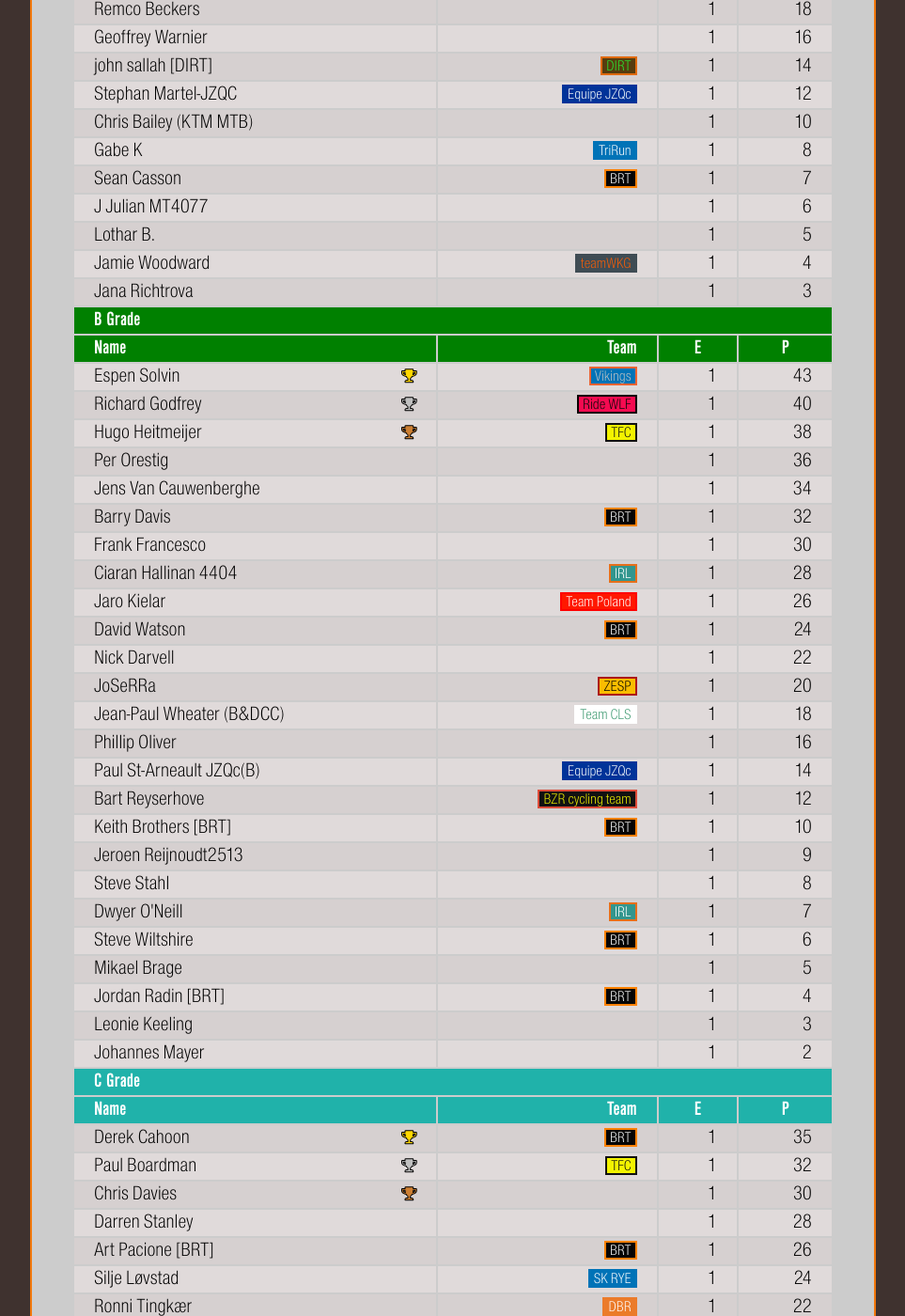
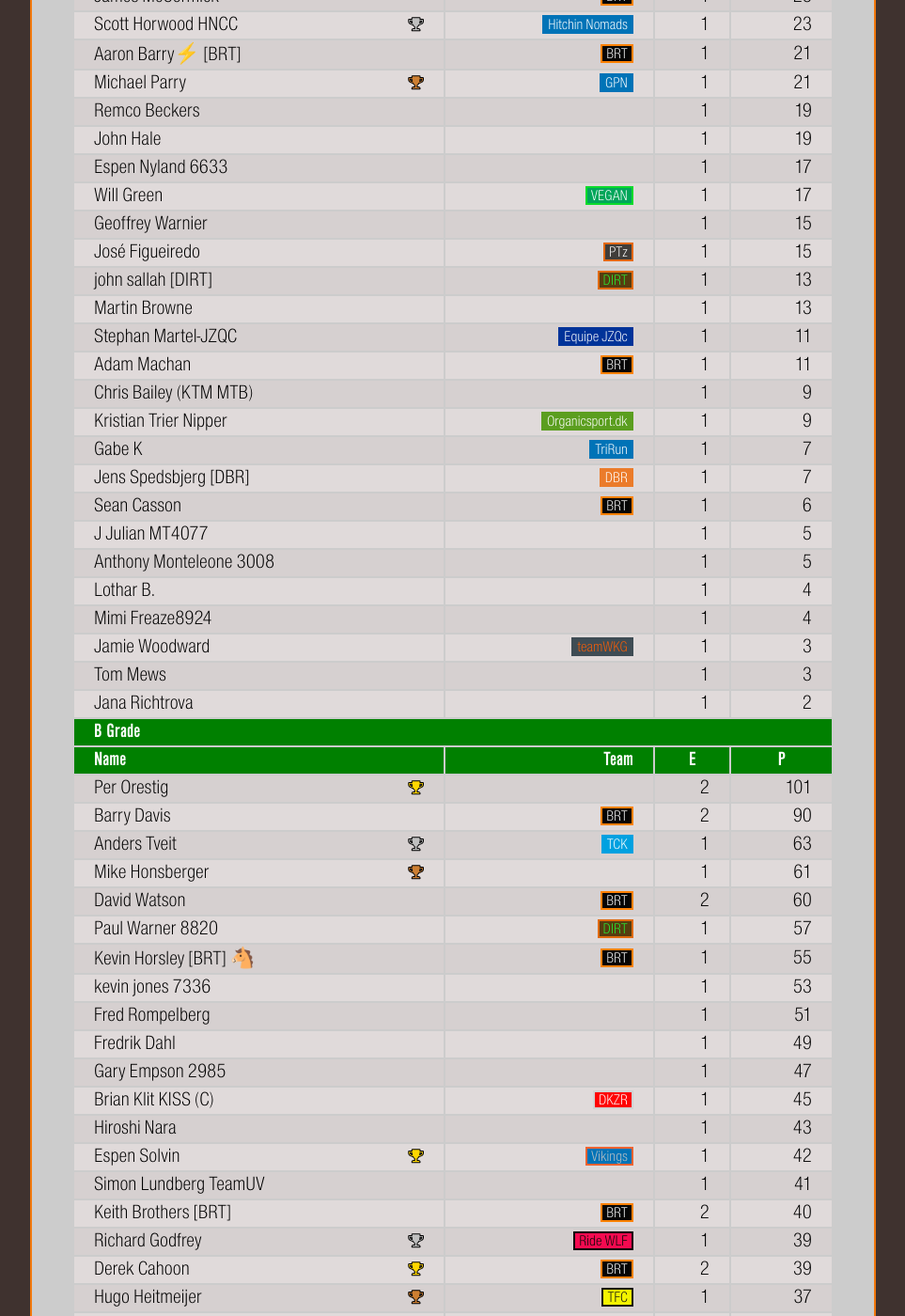
Before and after one commit to jessicah/boltrace.team, a Jekyll site: the page built from criterium-league.html, in a window 1280 px wide and 1400 px high, scrolled down 1978 px. Shown: the whole window at 94% size, without its empty margins (158-1121 px from the left). Built offline with Jekyll 4.4.1, drawn with Linux system fonts in a browser that asks for light colours; some of the changed text lies outside the part shown.

Commit message:
Criterium League: update results.

```diff
--- a/_data/2019/series_2/crit.csv
+++ b/_data/2019/series_2/crit.csv
@@ -1,64 +1,138 @@
 category,events,points,tname,tid,tc,tbc,tbd,name,flag,zwid,podiums
-A,1,35,BRT,4,ffffff,050505,ff8100,Neil Linford-Relph [BRT],gb,522589,gold
-A,1,32,Innovation,975,000000,52ff33,000000,James Barnes,za,18123,silver
-A,1,30,BZR cycling team,35,f3f300,111111,dd4b39,Bert De Ridder,be,296378,bronze
-A,1,28,BRT,4,ffffff,050505,ff8100,Gerrie Scholtes &#128304;,nl,22315,
-A,1,26,Team X,2,f5f7f6,111111,00a65a,Jez Fabes,gb,379,
-A,1,24,BRT,4,ffffff,050505,ff8100,James McCormick,gb,171442,
-A,1,22,BRT,4,ffffff,050505,ff8100,Aaron Barry&#9889;&#65039; [BRT],gb,743592,
-A,1,20,,0,00dd00,,,Espen Nyland 6633,no,121688,
-A,1,18,,0,00dd00,,,Remco Beckers,nl,506582,
-A,1,16,,0,00dd00,,,Geoffrey Warnier,be,1017806,
-A,1,14,DIRT,2707,29ec34,563c0f,df6a0d,john sallah [DIRT],us,9311,
-A,1,12,Equipe JZQc,2571,ffffff,003399,ffffff,Stephan Martel-JZQC,ca,123919,
-A,1,10,,0,00dd00,,,Chris Bailey (KTM MTB),gb,64633,
-A,1,8,TriRun ,3261,ffffff,0073b7,ffffff,Gabe K,at,225553,
-A,1,7,BRT,4,ffffff,050505,ff8100,Sean Casson,gb,161615,
-A,1,6,,0,00dd00,,,J Julian MT4077,gb,63846,
-A,1,5,,0,00dd00,,,Lothar B.,de,420161,
-A,1,4,teamWKG,1330,fa5e06,3f4c54,3f4c54,Jamie Woodward,gb,685302,
-A,1,3,,0,00dd00,,,Jana Richtrova,us,31530,
-B,1,43,Vikings,90,c2c2c2,0073b7,ee6331,Espen Solvin,no,183605,gold
-B,1,40,Ride WLF,2257,070807,f50a50,080101,Richard Godfrey,gb-eng,432348,silver
-B,1,38,TFC,10,111111,f3f300,111111,Hugo Heitmeijer,nl,883496,bronze
-B,1,36,,0,00dd00,,,Per Orestig,se,851431,
-B,1,34,,0,00dd00,,,Jens Van Cauwenberghe,be,229654,
-B,1,32,BRT,4,ffffff,050505,ff8100,Barry Davis,gb-eng,397176,
-B,1,30,,0,00dd00,,,Frank Francesco ,us,994708,
-B,1,28,IRL,3369,ffffff,32968e,e66f1a,Ciaran Hallinan 4404,ie,402035,
-B,1,26,Team Poland,25,ffffff,ff1800,ff0000,Jaro Kielar,pl,899039,
-B,1,24,BRT,4,ffffff,050505,ff8100,David Watson,us,204112,
-B,1,22,,0,00dd00,,,Nick Darvell,gb-eng,809047,
-B,1,20,ZESP,2146,000000,fabd00,ad1519,JoSeRRa ,es,695368,
-B,1,18,Team CLS,1426,3d9970,ffffff,ffffff,Jean-Paul Wheater (B&DCC),gb,161332,
-B,1,16,,0,00dd00,,,Phillip Oliver,gb-wls,76196,
-B,1,14,Equipe JZQc,2571,ffffff,003399,ffffff,Paul St-Arneault JZQc(B),ca,635764,
-B,1,12,BZR cycling team,35,f3f300,111111,dd4b39,Bart Reyserhove,be,44904,
-B,1,10,BRT,4,ffffff,050505,ff8100,Keith Brothers [BRT],gb,233265,
-B,1,9,,0,00dd00,,,Jeroen Reijnoudt2513,nl,727567,
-B,1,8,,0,00dd00,,,Steve Stahl,us,729848,
-B,1,7,IRL,3369,ffffff,32968e,e66f1a,Dwyer O&#039;Neill,ie,79691,
-B,1,6,BRT,4,ffffff,050505,ff8100,Steve Wiltshire,gb,484548,
-B,1,5,,0,00dd00,,,Mikael Brage,se,591348,
-B,1,4,BRT,4,ffffff,050505,ff8100,Jordan Radin [BRT],us,930209,
-B,1,3,,0,00dd00,,,Leonie Keeling,gb,915026,
-B,1,2,,0,00dd00,,,Johannes Mayer,de,927413,
-C,1,35,BRT,4,ffffff,050505,ff8100,Derek Cahoon,us,719674,gold
-C,1,32,TFC,10,111111,f3f300,111111,Paul Boardman,gb-eng,78903,silver
-C,1,30,,0,00dd00,,,Chris Davies,gb-wls,661185,bronze
-C,1,28,,0,00dd00,,,Darren Stanley,gb-eng,930886,
-C,1,26,BRT,4,ffffff,050505,ff8100,Art Pacione [BRT],us,112213,
-C,1,24,SK RYE,2390,ffffff,0073b7,ffffff,Silje L&oslash;vstad,no,398561,
-C,1,22,DBR,1986,ffffff,eb7b2a,ffffff,Ronni Tingk&aelig;r,dk,984434,
-C,1,20,,0,00dd00,,,W.Beyen,be,816409,
-C,1,18,,0,00dd00,,,Ryan Bankhead 8391,gb-nir,805464,
-C,1,16,,0,00dd00,,,Nick Calame1588,ca,787345,
-C,1,14,BZR cycling team,35,f3f300,111111,dd4b39,Patrick Steenhout (BZR),be,727326,
-C,1,12,Ely,3334,ccff00,000000,e60505,Jonathan Tully [Ely],gb,287333,
-C,1,10,DBR,1986,ffffff,eb7b2a,ffffff,Jan Gregersen,dk,93404,
-C,1,8,Hitchin Nomads,2722,ffffff,0073b7,ffffff,Mark Loosley,gb,226179,
-C,1,7,ZESP,2146,000000,fabd00,ad1519,Rafuky ,es,177536,
-C,1,6,Vikings,90,c2c2c2,0073b7,ee6331,Maria Gydesen,dk,176130,
-C,1,5,,0,00dd00,,,Terry lowfast,us,1055062,
-D,1,11,,0,00dd00,,,Peter Nasser,za,933494,gold
-D,1,8,,0,00dd00,,,Dana Messina,us,713614,silver
+A,1,34,BRT,4,ffffff,050505,ff8100,Neil Linford-Relph [BRT],gb,522589,gold
+A,1,31,Innovation,975,000000,52ff33,000000,James Barnes,za,18123,silver
+A,1,29,BZR cycling team,35,f3f300,111111,dd4b39,Bert De Ridder,be,296378,bronze
+A,1,27,BRT,4,ffffff,050505,ff8100,Gerrie Scholtes &#128304;,nl,22315,
+A,1,26,Groove SES,3003,ffffff,0073b7,ffffff,Kevin Selker,mx,696782,gold
+A,1,25,Team X,2,f5f7f6,111111,00a65a,Jez Fabes,gb,379,
+A,1,23,BRT,4,ffffff,050505,ff8100,James McCormick,gb,171442,
+A,1,23,Hitchin Nomads,2722,ffffff,0073b7,ffffff,Scott Horwood HNCC,gb,440567,silver
+A,1,21,BRT,4,ffffff,050505,ff8100,Aaron Barry&#9889;&#65039; [BRT],gb,743592,
+A,1,21,GPN,2601,ffffff,0073b7,ffffff,Michael Parry,gb,237719,bronze
+A,1,19,,0,00dd00,,,Remco Beckers,nl,506582,
+A,1,19,,0,00dd00,,,John Hale,gb,315019,
+A,1,17,,0,00dd00,,,Espen Nyland 6633,no,121688,
+A,1,17, VEGAN ,1845,ffffff,00a65a,0adb2c,Will Green,gb,399040,
+A,1,15,,0,00dd00,,,Geoffrey Warnier,be,1017806,
+A,1,15,PTz,1,ffffff,403d3a,e3680f,Jos&eacute; Figueiredo,pt,394401,
+A,1,13,DIRT,2707,29ec34,563c0f,df6a0d,john sallah [DIRT],us,9311,
+A,1,13,,0,00dd00,,,Martin Browne,gb,91807,
+A,1,11,Equipe JZQc,2571,ffffff,003399,ffffff,Stephan Martel-JZQC,ca,123919,
+A,1,11,BRT,4,ffffff,050505,ff8100,Adam Machan,gb,219813,
+A,1,9,,0,00dd00,,,Chris Bailey (KTM MTB),gb,64633,
+A,1,9,Organicsport.dk ,3574,ffffff,5b9e1f,ffffff,Kristian Trier Nipper,dk,621635,
+A,1,7,TriRun ,3261,ffffff,0073b7,ffffff,Gabe K,at,225553,
+A,1,7,DBR,1986,ffffff,eb7b2a,ffffff,Jens Spedsbjerg [DBR],dk,612542,
+A,1,6,BRT,4,ffffff,050505,ff8100,Sean Casson,gb,161615,
+A,1,5,,0,00dd00,,,J Julian MT4077,gb,63846,
+A,1,5,,0,00dd00,,,Anthony Monteleone 3008,us,314515,
+A,1,4,,0,00dd00,,,Lothar B.,de,420161,
+A,1,4,,0,00dd00,,,Mimi Freaze8924,de,884943,
+A,1,3,teamWKG,1330,fa5e06,3f4c54,3f4c54,Jamie Woodward,gb,685302,
+A,1,3,,0,00dd00,,,Tom Mews,gb,964648,
+A,1,2,,0,00dd00,,,Jana Richtrova,us,31530,
+B,2,101,,0,00dd00,,,Per Orestig,se,851431,gold
+B,2,90,BRT,4,ffffff,050505,ff8100,Barry Davis,gb-eng,397176,
+B,1,63,TCK,2422,ffffff,00a1e0,00a1e0,Anders  Tveit,no,596576,silver
+B,1,61,,0,00dd00,,,Mike Honsberger,us,767530,bronze
+B,2,60,BRT,4,ffffff,050505,ff8100,David Watson,us,204112,
+B,1,57,DIRT,2707,29ec34,563c0f,df6a0d,Paul Warner 8820,us,128970,
+B,1,55,BRT,4,ffffff,050505,ff8100,Kevin Horsley [BRT] &#128052;,gb,54406,
+B,1,53,,0,00dd00,,,kevin jones 7336,gb,844437,
+B,1,51,,0,00dd00,,,Fred Rompelberg,be,313021,
+B,1,49,,0,00dd00,,,Fredrik Dahl,se,572311,
+B,1,47,,0,00dd00,,,Gary Empson 2985,gb,421525,
+B,1,45,DKZR,538,ffffff,ff0202,d1d1d1,Brian Klit KISS (C),dk,564115,
+B,1,43,,0,00dd00,,,Hiroshi Nara,zw,1180908,
+B,1,42,Vikings,90,c2c2c2,0073b7,ee6331,Espen Solvin,no,183605,gold
+B,1,41,,0,00dd00,,,Simon Lundberg TeamUV,se,960355,
+B,2,40,BRT,4,ffffff,050505,ff8100,Keith Brothers [BRT],gb,233265,
+B,1,39,Ride WLF,2257,070807,f50a50,080101,Richard Godfrey,gb-eng,432348,silver
+B,2,39,BRT,4,ffffff,050505,ff8100,Derek Cahoon,us,719674,gold
+B,1,37,TFC,10,111111,f3f300,111111,Hugo Heitmeijer,nl,883496,bronze
+B,1,35,BRT,4,ffffff,050505,ff8100,Greg Carpenter [BRT],au,135801,
+B,1,33,,0,00dd00,,,Jens Van Cauwenberghe,be,229654,
+B,1,33,,0,00dd00,,,Craig Fraser,ca,319709,
+B,1,29,,0,00dd00,,,Frank Francesco ,us,994708,
+B,1,29,,0,00dd00,,,Steven Mouws,be,1119871,
+B,1,27,IRL,3369,ffffff,32968e,e66f1a,Ciaran Hallinan 4404,ie,402035,
+B,1,27,,0,00dd00,,,Raitis Nackalns,lv,964958,
+B,1,25,Team Poland,25,ffffff,ff1800,ff0000,Jaro Kielar,pl,899039,
+B,1,25,DBR,1986,ffffff,eb7b2a,ffffff,Martin Hald [DBR],dk,51856,
+B,1,23,,0,00dd00,,,Olav B&oslash;yum,no,668440,
+B,1,21,,0,00dd00,,,Nick Darvell,gb-eng,809047,
+B,1,21,TCK,3546,ffffff,004b74,ffffff,Nikolas Jansen,no,181619,
+B,1,19,ZESP,2146,000000,fabd00,ad1519,JoSeRRa ,es,695368,
+B,1,19,BRT,4,ffffff,050505,ff8100,Darren Moore [BRT],gb,83335,
+B,1,17,Team CLS,1426,3d9970,ffffff,ffffff,Jean-Paul Wheater (B&DCC),gb,161332,
+B,1,17,Hitchin Nomads,2722,ffffff,0073b7,ffffff,John Curtin HNCC,gb,295910,
+B,1,15,,0,00dd00,,,Phillip Oliver,gb-wls,76196,
+B,1,15,DIRT,2707,29ec34,563c0f,df6a0d,Dave Husband (Godric CC),gb,95405,
+B,1,14,BRT,4,ffffff,050505,ff8100,Edu Harms [BRT],nl,885157,
+B,1,13,Equipe JZQc,2571,ffffff,003399,ffffff,Paul St-Arneault JZQc,ca,635764,
+B,1,13,YKR,2394,ffff00,0094ff,01b7a8,Dash Hansom,gb,44323,
+B,2,12,BRT,4,ffffff,050505,ff8100,Steve Wiltshire,gb,484548,
+B,1,12,,0,00dd00,,,Alan Barton,us,88819,
+B,1,11,BZR cycling team,35,f3f300,111111,dd4b39,Bart Reyserhove,be,44904,
+B,1,11,,0,00dd00,,,Nick Giannasi4043,us,958940,
+B,1,10,,0,00dd00,,,Bastiaan Schoel,nl,257730,
+B,1,9,,0,00dd00,,,Alan Lord(WhitworthCC),gb-eng,532632,
+B,1,8,,0,00dd00,,,Jeroen Reijnoudt2513,nl,727567,
+B,1,8,,0,00dd00,,,Matthew Rivers,gb,1115533,
+B,1,7,,0,00dd00,,,Steve Stahl,us,729848,
+B,1,6,IRL,3369,ffffff,32968e,e66f1a,Dwyer O&#039;Neill,ie,79691,
+B,1,6,,0,00dd00,,,Kris  Fairfield,gb,840637,
+B,1,5,BRT,4,ffffff,050505,ff8100,Rich Smith BRT,gb,831926,
+B,1,4,,0,00dd00,,,Mikael Brage,se,591348,
+B,1,4,,0,00dd00,,,Robert Sansby,gb,1001212,
+B,1,3,BRT,4,ffffff,050505,ff8100,Jordan Radin [BRT],us,930209,
+B,1,2,,0,00dd00,,,Leonie Keeling,gb,915026,
+B,1,1,,0,00dd00,,,Johannes Mayer,de,927413,
+C,1,42,BRT,4,ffffff,050505,ff8100,Martin Lightwood &#128074;&#127996; [BRT],gb,401047,gold
+C,1,39,BRT,4,ffffff,050505,ff8100,Craig Christie BRT ,gb-sct,130703,silver
+C,1,37,BRT,4,ffffff,050505,ff8100,Jez  Willows,gb,566517,bronze
+C,1,35,Vikings,90,c2c2c2,0073b7,ee6331,Torstein Simonsen,no,891663,
+C,1,33,,0,00dd00,,,Gregg Alderman(C),us,174953,
+C,1,31,TFC,10,111111,f3f300,111111,Paul Boardman,gb-eng,78903,silver
+C,1,31,,0,00dd00,,,Neil Seas,us,1238,
+C,1,29,,0,00dd00,,,Chris Davies,gb-wls,661185,bronze
+C,1,29,,0,00dd00,,,Dov  Mac#AAA,,450377,
+C,1,27,,0,00dd00,,,Luca Unwin7579,gb,847613,
+C,1,27,Team Italy,588,dd4b39,ffffff,00a65a,Dino G.,de,392252,
+C,1,25,,0,00dd00,,,Darren Stanley,gb-eng,930886,
+C,1,25,,0,00dd00,,,Carsten Loui5998,de,404167,
+C,1,23,BRT,4,ffffff,050505,ff8100,Art Pacione [BRT],us,112213,
+C,1,23,BRT,4,ffffff,050505,ff8100,nigel albutt,gb,103632,
+C,2,22,Ely,3334,ccff00,000000,e60505,Jonathan Tully [Ely],gb,287333,
+C,1,21,SK RYE,2390,ffffff,0073b7,ffffff,Silje L&oslash;vstad,no,398561,
+C,1,21,,0,00dd00,,,Andre van der Wouw,nl,843808,
+C,1,19,DBR,1986,ffffff,eb7b2a,ffffff,Ronni Tingk&aelig;r,dk,984434,
+C,1,19,,0,00dd00,,,Barry Mark,gb,971776,
+C,1,17,,0,00dd00,,,W.Beyen,be,816409,
+C,1,17,Ely,3334,ccff00,000000,e60505,daniel wallis [Ely],gb,417031,
+C,1,15,,0,00dd00,,,Ryan Bankhead 8391,gb-nir,805464,
+C,1,15,,0,00dd00,,,Sturla Winther Johnsen,no,973154,
+C,1,13,,0,00dd00,,,Nick Calame1588,ca,787345,
+C,1,11,BZR cycling team,35,f3f300,111111,dd4b39,Patrick Steenhout (BZR),be,727326,
+C,1,11,,0,00dd00,,,Hugo LE BARS,fr,1115623,
+C,1,9,Vikings,90,c2c2c2,0073b7,ee6331,Svein Vassbotn,no,197916,
+C,1,8,,0,00dd00,,,XuS,cu,375134,
+C,1,7,DBR,1986,ffffff,eb7b2a,ffffff,Jan Gregersen,dk,93404,
+C,1,7,,0,00dd00,,,Jesper van Eijk,nl,443505,
+C,1,6,Hitchin Nomads,2722,ffffff,0073b7,ffffff,Mark Loosley,gb,226179,
+C,1,6,,0,00dd00,,,Ole Kallehave,dk,1150508,
+C,1,5,ZESP,2146,000000,fabd00,ad1519,Rafuky ,es,177536,
+C,1,5,,0,00dd00,,,Jimmie Atwood,ca,295854,
+C,1,4,Vikings,90,c2c2c2,0073b7,ee6331,Maria Gydesen,dk,176130,
+C,1,4,,0,00dd00,,,Marcin Biluch,pl,310914,
+C,1,3,,0,00dd00,,,Terry lowfast,us,1055062,
+C,1,3,,0,00dd00,,,G Power9773,ie,163342,
+C,1,2,,0,00dd00,,,Jamie Robinson,gb,839042,
+D,1,18,BRT,4,ffffff,050505,ff8100,Michael Cruz [BRT],us,13789,gold
+D,1,15,,0,00dd00,,,Steve House,gb-eng,118141,silver
+D,1,13,,0,00dd00,,,Michael MacIver,,548120,bronze
+D,1,11,BZR cycling team,35,f3f300,111111,dd4b39,Leo Suykerbuyk,be,255767,
+D,1,10,,0,00dd00,,,Peter Nasser,za,933494,gold
+D,1,9,,0,00dd00,,,Richard Denckert,se,1140862,
+D,1,7,,0,00dd00,,,Dana Messina,us,713614,silver
+D,1,7,,0,00dd00,,,Andy Tod,gb,463576,
--- a/_data/2019/series_2/critteam.csv
+++ b/_data/2019/series_2/critteam.csv
@@ -1,28 +1,45 @@
 category,events,points,tid,tname,tc,tbc,tbd
-A,5,111,4,BRT,ffffff,050505,ff8100
+A,6,122,4,BRT,ffffff,050505,ff8100
 A,1,31,975,Innovation,000000,52ff33,000000
 A,1,29,35,BZR cycling team,f3f300,111111,dd4b39
+A,1,26,3003,Groove SES,ffffff,0073b7,ffffff
 A,1,25,2,Team X,f5f7f6,111111,00a65a
+A,1,23,2722,Hitchin Nomads,ffffff,0073b7,ffffff
+A,1,21,2601,GPN,ffffff,0073b7,ffffff
+A,1,17,1845, VEGAN ,ffffff,00a65a,0adb2c
+A,1,15,1,PTz,ffffff,403d3a,e3680f
 A,1,13,2707,DIRT,29ec34,563c0f,df6a0d
 A,1,11,2571,Equipe JZQc,ffffff,003399,ffffff
+A,1,9,3574,Organicsport.dk ,ffffff,5b9e1f,ffffff
 A,1,7,3261,TriRun ,ffffff,0073b7,ffffff
+A,1,7,1986,DBR,ffffff,eb7b2a,ffffff
 A,1,3,1330,teamWKG,fa5e06,3f4c54,3f4c54
-B,5,71,4,BRT,ffffff,050505,ff8100
+B,15,372,4,BRT,ffffff,050505,ff8100
+B,2,72,2707,DIRT,29ec34,563c0f,df6a0d
+B,1,63,2422,TCK,ffffff,00a1e0,00a1e0
+B,1,45,538,DKZR,ffffff,ff0202,d1d1d1
 B,1,42,90,Vikings,c2c2c2,0073b7,ee6331
 B,1,39,2257,Ride WLF,070807,f50a50,080101
 B,1,37,10,TFC,111111,f3f300,111111
 B,2,33,3369,IRL,ffffff,32968e,e66f1a
+B,1,25,1986,DBR,ffffff,eb7b2a,ffffff
 B,1,25,25,Team Poland,ffffff,ff1800,ff0000
+B,1,21,3546,TCK,ffffff,004b74,ffffff
 B,1,19,2146,ZESP,000000,fabd00,ad1519
+B,1,17,2722,Hitchin Nomads,ffffff,0073b7,ffffff
 B,1,17,1426,Team CLS,3d9970,ffffff,ffffff
 B,1,13,2571,Equipe JZQc,ffffff,003399,ffffff
+B,1,13,2394,YKR,ffff00,0094ff,01b7a8
 B,1,11,35,BZR cycling team,f3f300,111111,dd4b39
-C,2,59,4,BRT,ffffff,050505,ff8100
+C,6,198,4,BRT,ffffff,050505,ff8100
+C,3,48,90,Vikings,c2c2c2,0073b7,ee6331
+C,3,39,3334,Ely,ccff00,000000,e60505
 C,1,31,10,TFC,111111,f3f300,111111
-C,2,30,1986,DBR,ffffff,eb7b2a,ffffff
-C,1,23,2390,SK RYE,ffffff,0073b7,ffffff
-C,1,13,35,BZR cycling team,f3f300,111111,dd4b39
-C,1,11,3334,Ely,ccff00,000000,e60505
-C,1,7,2722,Hitchin Nomads,ffffff,0073b7,ffffff
-C,1,6,2146,ZESP,000000,fabd00,ad1519
-C,1,5,90,Vikings,c2c2c2,0073b7,ee6331
+C,1,27,588,Team Italy,dd4b39,ffffff,00a65a
+C,2,26,1986,DBR,ffffff,eb7b2a,ffffff
+C,1,21,2390,SK RYE,ffffff,0073b7,ffffff
+C,1,11,35,BZR cycling team,f3f300,111111,dd4b39
+C,1,6,2722,Hitchin Nomads,ffffff,0073b7,ffffff
+C,1,5,2146,ZESP,000000,fabd00,ad1519
+D,1,18,4,BRT,ffffff,050505,ff8100
+D,1,11,35,BZR cycling team,f3f300,111111,dd4b39
--- a/criterium-league.html
+++ b/criterium-league.html
@@ -1,6 +1,7 @@
 ---
 layout: default
 redirect_from: "/criterium"
+date: 09/03/2019
 ---
 
 <h2>Criterium Racing League</h2>
@@ -63,5 +64,6 @@ redirect_from: "/criterium"
 </ul>
 
 <h3>Current Standings</h3>
+<p>Last updated: {{ page.date | date: "%A, %B %e" }}</p>
 {% include standings.html riders=site.data.2019.series_2.crit teams=site.data.2019.series_2.critteam %}
 {% include datetime.html %}
--- a/results/2019/series_2/criterium-league.html
+++ b/results/2019/series_2/criterium-league.html
@@ -1,11 +1,14 @@
 ---
 layout: default
+date: 09/03/2019
 ---
 
 <h2 id='results'>Criterium Racing League: 2019 Series 2</h2>
 
 <p>Covers races from <strong>7th March</strong> &mdash; <strong>25th April</strong>.</p>
 
+<p>Last updated: {{ page.date | date: "%A, %B %e" }}</p>
+
 {% include standings.html riders=site.data.2019.series_2.crit teams=site.data.2019.series_2.critteam %}
 
 {% include datetime.html %}
```
